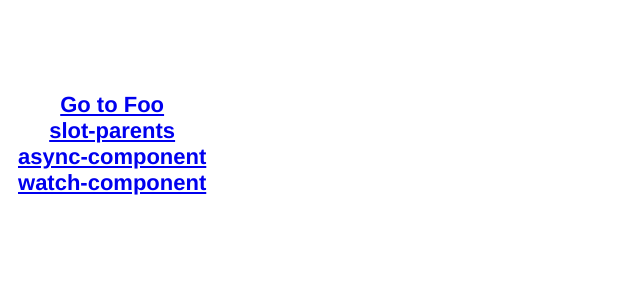
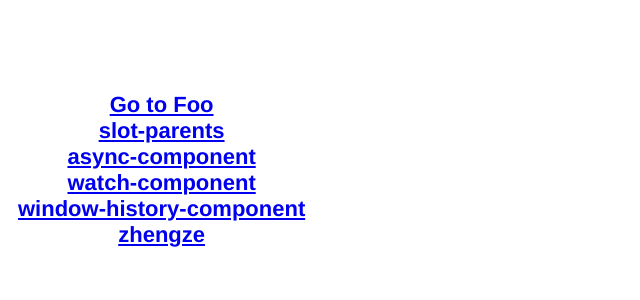
Before and after one commit to liuxiaoning951026/person, a Vue app: page / in a window 1280 px wide. Shown: the top 300 px of the page, without its empty margins (0-640 px from the left). Built offline with nearby package versions, Linux system fonts and the light colour scheme.

Commit message:
提交正则练习

```diff
--- a/src/App.vue
+++ b/src/App.vue
@@ -8,6 +8,8 @@
       <router-link to="/slot-parents">slot-parents</router-link>
       <router-link to="/async-component">async-component</router-link>
       <router-link to="/watch-component">watch-component</router-link>
+      <router-link to="/window-history-component">window-history-component</router-link>
+      <router-link to="/zhengze">zhengze</router-link>
     </p>
     <router-view/>
   </div>
--- /dev/null
+++ b/src/components/windowHistory.vue
@@ -0,0 +1,32 @@
+<template>
+  <div>
+    <el-button @click="back" type="primary">back</el-button>
+    <el-button @click="forward" type="info">forward</el-button>
+  </div>
+</template>
+<script>
+export default {
+  name: 'window-history-component',
+  data () {
+    return {
+      stateObj: {
+        foo: 'bar'
+      }
+    }
+  },
+  methods: {
+    back () {
+      // window.history.back()
+      // console.log(window.history.length)
+      history.pushState(this.stateObj, 'page 2', 'bar.html') // 不刷新页面的情况下，使控制台中的utl地址变为pushStateAPI中最后一个参数
+      console.log(history.state)
+    },
+    forward () {
+      window.history.forward()
+    }
+  },
+  created () {
+    console.log('全部：', window.location)
+  }
+}
+</script>
--- /dev/null
+++ b/src/components/zhengze.vue
@@ -0,0 +1,59 @@
+<template>
+  <div>
+
+  </div>
+</template>
+<script>
+export default {
+  name: 'zhengze',
+  data () {
+    return {
+
+    }
+  },
+  methods: {
+    testReg () {
+      // 正则表达式的原理就是匹配（匹配分为字符匹配和位置匹配）
+      // let res = /hello/ // 正常使用方式
+      // console.log(res.test('h'))
+      // 横向模糊查询
+      // let k = /ab{2,4}c/g
+      // let str = 'abc abbc abbbc abbbbc abbbbbc abbbbbbc'
+      // console.log(str.match(k))
+      //  纵向模糊查询
+      // let res = /a[[123]b/g
+      // let str = 'a0b a1b a2b a3b a4b'
+      // console.log(str.match(res))
+
+      // 匹配16进制颜色值
+      // 要求匹配#ffbbad、#Fc01DF、#FFF、#ffF
+      // let res = /#[0-9a-zA-Z]{6}|#[0-9a-zA-Z]{3}/g
+      // let res = /#[0-9a-zA-Z]{3,6}/g
+      // let str = '#ffbbad #Fc01DF #FFF #ffE'
+      // console.log(str.match(res))
+
+      // 匹配时间
+      // 要求匹配 23:59、02:07
+      // 思路：共为四位数字
+      // let res = /[0-9]{2}:[0-9]{2}/g
+      // let res = /^([01][0-9]|[2][0-3]):[0-5][0-9]$/
+      // console.log(res.test('23:59'))
+      // // res.lastIndex = 0
+      // console.log(res.test('02:07'))
+
+      // 匹配日期
+      // 比如yyyy-mm-dd格式为例
+      // 要求匹配
+      // let res = /^[0-9]{4}-(0[1-9]|1[0-2])-(0[1-9]|[12][0-9]|3[01])$/
+      // console.log(res.test('2018-06-10'))
+
+      // window操作系统文件路径
+      // 要求匹配F:\study\javascript\regex\cccc
+      // let res = /^[a-zA-Z]:\\([^\\:*<>|"?\r\n/]+\\)*$/
+    }
+  },
+  created () {
+    this.testReg()
+  }
+}
+</script>
--- a/src/router/index.js
+++ b/src/router/index.js
@@ -32,6 +32,19 @@ export default new Router({
       path: '/watch-component',
       name: 'watch-component',
       component: () => import('../components/watch-component.vue')
+    },
+    {
+      path: '/window-history-component',
+      name: 'window-history-component',
+      component: () => import('../components/windowHistory.vue'),
+      meta: {
+        title: '大放送'
+      }
+    },
+    {
+      path: '/zhengze',
+      name: 'zhengze',
+      component: () => import('../components/zhengze.vue')
     }
   ]
 })
```
